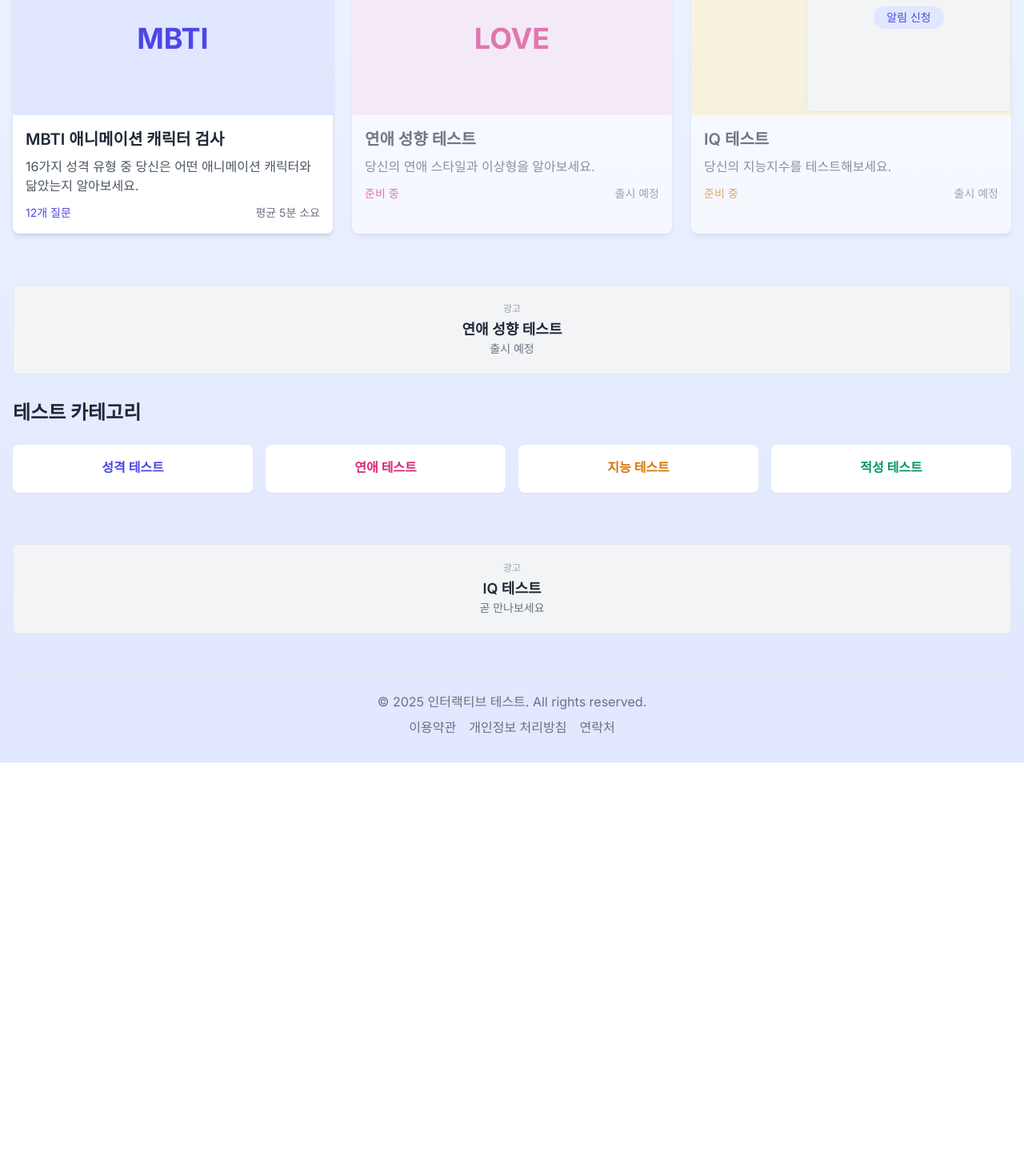
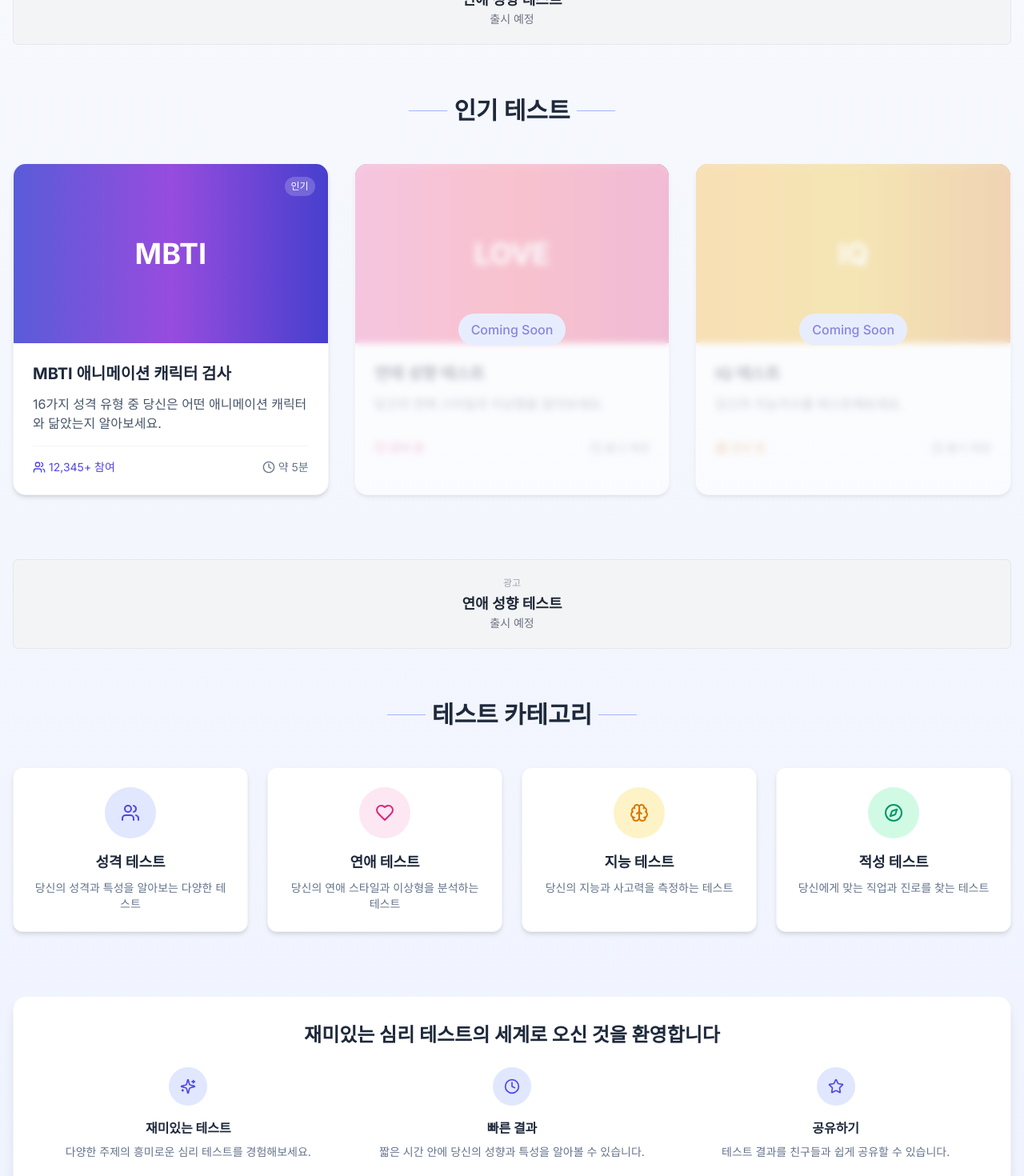
Before and after one commit to mingyun-jeong/interactive-site, a Next.js app: page / in a window 1280 px wide. Shown: the part 420-1890 px from the top of the page at 80% size. Before the commit the page ends 1373 px from the top, so only its background shows below. Built offline with nearby package versions, Linux system fonts and the light colour scheme.

Commit message:
Improve home page design and fix image loading with external domains

```diff
--- a/app/page.tsx
+++ b/app/page.tsx
@@ -1,98 +1,142 @@
 import Link from "next/link";
 import AdBanner from "./components/AdBanner";
+import {
+  Users,
+  Sparkles,
+  Brain,
+  Compass,
+  ChevronRight,
+  Heart,
+  Star,
+  Clock
+} from "lucide-react";
 
 export default function Home() {
   return (
-    <div className="min-h-screen bg-gradient-to-b from-blue-50 to-indigo-100 dark:from-gray-900 dark:to-gray-800">
-      <div className="container mx-auto px-4 py-8">
-        <header className="text-center mb-12">
-          <h1 className="text-4xl md:text-5xl font-bold text-indigo-600 dark:text-indigo-400 mb-4">
+    <div className="min-h-screen bg-gradient-to-b from-slate-50 to-indigo-50 dark:from-slate-950 dark:to-indigo-950">
+      <div className="container mx-auto px-4 py-12">
+        <header className="text-center mb-16">
+          <div className="inline-block mb-4 bg-indigo-100 dark:bg-indigo-900/30 px-4 py-2 rounded-full text-indigo-700 dark:text-indigo-300 font-medium text-sm">
+            재미있는 심리 테스트
+          </div>
+          <h1 className="text-5xl md:text-6xl font-bold mb-6 bg-gradient-to-r from-indigo-600 via-purple-600 to-pink-500 text-transparent bg-clip-text">
             애니메이션 MBTI 테스트
           </h1>
-          <p className="text-lg text-gray-600 dark:text-gray-300">
+          <p className="text-xl text-slate-600 dark:text-slate-300 max-w-2xl mx-auto">
             나는 어떤 애니메이션 캐릭터와 닮았을까? 재미있는 MBTI 테스트로 알아보세요!
           </p>
+
+          <div className="mt-10">
+            <Link
+              href="/quizzes/mbti"
+              className="inline-flex items-center bg-indigo-600 hover:bg-indigo-700 text-white font-medium px-8 py-3 rounded-full shadow-lg hover:shadow-xl transition-all duration-300 transform hover:scale-105"
+            >
+              테스트 시작하기
+              <ChevronRight className="ml-2 h-5 w-5" />
+            </Link>
+          </div>
         </header>
 
         {/* 상단 광고 배너 */}
+        <div className="my-16">
           <AdBanner type="horizontal" position="top" />
+        </div>
 
-        <section className="mb-16 mt-8">
-          <h2 className="text-2xl font-bold text-gray-800 dark:text-gray-200 mb-6">
+        <section className="mb-20">
+          <div className="flex items-center justify-center space-x-2 mb-12">
+            <div className="h-px w-12 bg-indigo-300 dark:bg-indigo-700"></div>
+            <h2 className="text-3xl font-bold text-slate-800 dark:text-slate-200">
               인기 테스트
             </h2>
-          <div className="grid grid-cols-1 md:grid-cols-2 lg:grid-cols-3 gap-6">
+            <div className="h-px w-12 bg-indigo-300 dark:bg-indigo-700"></div>
+          </div>
+
+          <div className="grid grid-cols-1 md:grid-cols-2 lg:grid-cols-3 gap-8">
             <Link href="/quizzes/mbti" className="group">
-              <div className="bg-white dark:bg-gray-800 rounded-lg shadow-md overflow-hidden transition-transform duration-300 group-hover:shadow-lg group-hover:-translate-y-1">
-                <div className="relative h-48 bg-indigo-100 dark:bg-indigo-900">
-                  <div className="absolute inset-0 flex items-center justify-center">
-                    <span className="text-4xl font-bold text-indigo-600 dark:text-indigo-400">MBTI</span>
+              <div className="h-full bg-white dark:bg-slate-800 rounded-2xl shadow-md overflow-hidden transition-all duration-300 group-hover:shadow-xl group-hover:-translate-y-1 border border-slate-100 dark:border-slate-700">
+                <div className="relative h-56 bg-gradient-to-r from-indigo-500 via-purple-500 to-indigo-600 flex items-center justify-center p-6">
+                  <div className="absolute inset-0 bg-black/10"></div>
+                  <span className="relative text-4xl font-bold text-white">MBTI</span>
+                  <div className="absolute top-4 right-4 bg-white/20 backdrop-blur-sm text-white text-xs font-medium px-2 py-1 rounded-full">
+                    인기
                   </div>
                 </div>
-                <div className="p-4">
-                  <h3 className="text-xl font-semibold text-gray-800 dark:text-white mb-2">
+                <div className="p-6">
+                  <h3 className="text-xl font-bold text-slate-800 dark:text-white mb-3">
                     MBTI 애니메이션 캐릭터 검사
                   </h3>
-                  <p className="text-gray-600 dark:text-gray-300 mb-3">
+                  <p className="text-slate-600 dark:text-slate-300 mb-4">
                     16가지 성격 유형 중 당신은 어떤 애니메이션 캐릭터와 닮았는지 알아보세요.
                   </p>
-                  <div className="flex justify-between items-center">
-                    <span className="text-sm text-indigo-600 dark:text-indigo-400">
-                      12개 질문
-                    </span>
-                    <span className="text-sm text-gray-500 dark:text-gray-400">
-                      평균 5분 소요
-                    </span>
+                  <div className="flex items-center justify-between mt-auto pt-4 border-t border-slate-100 dark:border-slate-700">
+                    <div className="flex items-center text-sm text-indigo-600 dark:text-indigo-400">
+                      <Users className="h-4 w-4 mr-1" />
+                      <span>12,345+ 참여</span>
+                    </div>
+                    <div className="flex items-center text-sm text-slate-500 dark:text-slate-400">
+                      <Clock className="h-4 w-4 mr-1" />
+                      <span>약 5분</span>
+                    </div>
                   </div>
                 </div>
               </div>
             </Link>
 
             {/* 추가 퀴즈 카드 - 추후 확장 가능 */}
-            <div className="bg-white dark:bg-gray-800 rounded-lg shadow-md overflow-hidden opacity-60">
-              <div className="relative h-48 bg-pink-100 dark:bg-pink-900">
-                <div className="absolute inset-0 flex items-center justify-center">
-                  <span className="text-4xl font-bold text-pink-600 dark:text-pink-400">LOVE</span>
+            <div className="h-full bg-white dark:bg-slate-800 rounded-2xl shadow-md overflow-hidden border border-slate-100 dark:border-slate-700 opacity-60 relative">
+              <div className="absolute inset-0 flex items-center justify-center bg-white/50 dark:bg-slate-900/50 backdrop-blur-sm z-10">
+                <div className="bg-indigo-100 dark:bg-indigo-900/60 text-indigo-700 dark:text-indigo-300 font-medium px-4 py-2 rounded-full">
+                  Coming Soon
                 </div>
               </div>
-              <div className="p-4">
-                <h3 className="text-xl font-semibold text-gray-800 dark:text-white mb-2">
+              <div className="relative h-56 bg-gradient-to-r from-pink-500 via-rose-500 to-pink-600 flex items-center justify-center p-6">
+                <span className="text-4xl font-bold text-white">LOVE</span>
+              </div>
+              <div className="p-6">
+                <h3 className="text-xl font-bold text-slate-800 dark:text-white mb-3">
                   연애 성향 테스트
                 </h3>
-                <p className="text-gray-600 dark:text-gray-300 mb-3">
+                <p className="text-slate-600 dark:text-slate-300 mb-4">
                   당신의 연애 스타일과 이상형을 알아보세요.
                 </p>
-                <div className="flex justify-between items-center">
-                  <span className="text-sm text-pink-600 dark:text-pink-400">
-                    준비 중
-                  </span>
-                  <span className="text-sm text-gray-500 dark:text-gray-400">
-                    출시 예정
-                  </span>
+                <div className="flex items-center justify-between mt-auto pt-4 border-t border-slate-100 dark:border-slate-700">
+                  <div className="flex items-center text-sm text-pink-600 dark:text-pink-400">
+                    <Heart className="h-4 w-4 mr-1" />
+                    <span>준비 중</span>
+                  </div>
+                  <div className="flex items-center text-sm text-slate-500 dark:text-slate-400">
+                    <Clock className="h-4 w-4 mr-1" />
+                    <span>출시 예정</span>
+                  </div>
                 </div>
               </div>
             </div>
 
-            <div className="bg-white dark:bg-gray-800 rounded-lg shadow-md overflow-hidden opacity-60">
-              <div className="relative h-48 bg-amber-100 dark:bg-amber-900">
-                <div className="absolute inset-0 flex items-center justify-center">
-                  <span className="text-4xl font-bold text-amber-600 dark:text-amber-400">IQ</span>
+            <div className="h-full bg-white dark:bg-slate-800 rounded-2xl shadow-md overflow-hidden border border-slate-100 dark:border-slate-700 opacity-60 relative">
+              <div className="absolute inset-0 flex items-center justify-center bg-white/50 dark:bg-slate-900/50 backdrop-blur-sm z-10">
+                <div className="bg-indigo-100 dark:bg-indigo-900/60 text-indigo-700 dark:text-indigo-300 font-medium px-4 py-2 rounded-full">
+                  Coming Soon
                 </div>
               </div>
-              <div className="p-4">
-                <h3 className="text-xl font-semibold text-gray-800 dark:text-white mb-2">
+              <div className="relative h-56 bg-gradient-to-r from-amber-500 via-yellow-500 to-amber-600 flex items-center justify-center p-6">
+                <span className="text-4xl font-bold text-white">IQ</span>
+              </div>
+              <div className="p-6">
+                <h3 className="text-xl font-bold text-slate-800 dark:text-white mb-3">
                   IQ 테스트
                 </h3>
-                <p className="text-gray-600 dark:text-gray-300 mb-3">
+                <p className="text-slate-600 dark:text-slate-300 mb-4">
                   당신의 지능지수를 테스트해보세요.
                 </p>
-                <div className="flex justify-between items-center">
-                  <span className="text-sm text-amber-600 dark:text-amber-400">
-                    준비 중
-                  </span>
-                  <span className="text-sm text-gray-500 dark:text-gray-400">
-                    출시 예정
-                  </span>
+                <div className="flex items-center justify-between mt-auto pt-4 border-t border-slate-100 dark:border-slate-700">
+                  <div className="flex items-center text-sm text-amber-600 dark:text-amber-400">
+                    <Brain className="h-4 w-4 mr-1" />
+                    <span>준비 중</span>
+                  </div>
+                  <div className="flex items-center text-sm text-slate-500 dark:text-slate-400">
+                    <Clock className="h-4 w-4 mr-1" />
+                    <span>출시 예정</span>
+                  </div>
                 </div>
               </div>
             </div>
@@ -100,44 +144,95 @@
         </section>
 
         {/* 중간 광고 배너 */}
-        <div className="my-8">
+        <div className="my-16">
           <AdBanner type="horizontal" position="inline" />
         </div>
 
-        <section className="mb-16">
-          <h2 className="text-2xl font-bold text-gray-800 dark:text-gray-200 mb-6">
+        <section className="mb-20">
+          <div className="flex items-center justify-center space-x-2 mb-12">
+            <div className="h-px w-12 bg-indigo-300 dark:bg-indigo-700"></div>
+            <h2 className="text-3xl font-bold text-slate-800 dark:text-slate-200">
               테스트 카테고리
             </h2>
-          <div className="grid grid-cols-2 md:grid-cols-3 lg:grid-cols-4 gap-4">
-            <div className="bg-white dark:bg-gray-800 rounded-lg p-4 text-center shadow-sm hover:shadow-md transition-shadow">
-              <span className="block text-indigo-600 dark:text-indigo-400 font-semibold mb-1">성격 테스트</span>
+            <div className="h-px w-12 bg-indigo-300 dark:bg-indigo-700"></div>
           </div>
-            <div className="bg-white dark:bg-gray-800 rounded-lg p-4 text-center shadow-sm hover:shadow-md transition-shadow">
-              <span className="block text-pink-600 dark:text-pink-400 font-semibold mb-1">연애 테스트</span>
+
+          <div className="grid grid-cols-1 sm:grid-cols-2 lg:grid-cols-4 gap-6">
+            <div className="bg-white dark:bg-slate-800 rounded-xl p-6 text-center shadow-md border border-slate-100 dark:border-slate-700 hover:shadow-lg transition-all hover:-translate-y-1 duration-300">
+              <div className="w-16 h-16 bg-indigo-100 dark:bg-indigo-900/30 rounded-full flex items-center justify-center mx-auto mb-4">
+                <Users className="h-6 w-6 text-indigo-600 dark:text-indigo-400" />
               </div>
-            <div className="bg-white dark:bg-gray-800 rounded-lg p-4 text-center shadow-sm hover:shadow-md transition-shadow">
-              <span className="block text-amber-600 dark:text-amber-400 font-semibold mb-1">지능 테스트</span>
+              <h3 className="font-bold text-lg text-slate-800 dark:text-white mb-2">성격 테스트</h3>
+              <p className="text-slate-500 dark:text-slate-400 text-sm">당신의 성격과 특성을 알아보는 다양한 테스트</p>
             </div>
-            <div className="bg-white dark:bg-gray-800 rounded-lg p-4 text-center shadow-sm hover:shadow-md transition-shadow">
-              <span className="block text-emerald-600 dark:text-emerald-400 font-semibold mb-1">적성 테스트</span>
+
+            <div className="bg-white dark:bg-slate-800 rounded-xl p-6 text-center shadow-md border border-slate-100 dark:border-slate-700 hover:shadow-lg transition-all hover:-translate-y-1 duration-300">
+              <div className="w-16 h-16 bg-pink-100 dark:bg-pink-900/30 rounded-full flex items-center justify-center mx-auto mb-4">
+                <Heart className="h-6 w-6 text-pink-600 dark:text-pink-400" />
+              </div>
+              <h3 className="font-bold text-lg text-slate-800 dark:text-white mb-2">연애 테스트</h3>
+              <p className="text-slate-500 dark:text-slate-400 text-sm">당신의 연애 스타일과 이상형을 분석하는 테스트</p>
+            </div>
+
+            <div className="bg-white dark:bg-slate-800 rounded-xl p-6 text-center shadow-md border border-slate-100 dark:border-slate-700 hover:shadow-lg transition-all hover:-translate-y-1 duration-300">
+              <div className="w-16 h-16 bg-amber-100 dark:bg-amber-900/30 rounded-full flex items-center justify-center mx-auto mb-4">
+                <Brain className="h-6 w-6 text-amber-600 dark:text-amber-400" />
+              </div>
+              <h3 className="font-bold text-lg text-slate-800 dark:text-white mb-2">지능 테스트</h3>
+              <p className="text-slate-500 dark:text-slate-400 text-sm">당신의 지능과 사고력을 측정하는 테스트</p>
+            </div>
+
+            <div className="bg-white dark:bg-slate-800 rounded-xl p-6 text-center shadow-md border border-slate-100 dark:border-slate-700 hover:shadow-lg transition-all hover:-translate-y-1 duration-300">
+              <div className="w-16 h-16 bg-emerald-100 dark:bg-emerald-900/30 rounded-full flex items-center justify-center mx-auto mb-4">
+                <Compass className="h-6 w-6 text-emerald-600 dark:text-emerald-400" />
+              </div>
+              <h3 className="font-bold text-lg text-slate-800 dark:text-white mb-2">적성 테스트</h3>
+              <p className="text-slate-500 dark:text-slate-400 text-sm">당신에게 맞는 직업과 진로를 찾는 테스트</p>
             </div>
           </div>
         </section>
 
-        {/* 측면 광고 (데스크톱에서만 보임) */}
-        <div className="hidden lg:block lg:fixed lg:right-4 lg:top-1/2 lg:-translate-y-1/2">
-          <AdBanner type="vertical" position="inline" />
+        {/* 사이트 정보 */}
+        <section className="mb-20 bg-white dark:bg-slate-800 rounded-2xl p-8 shadow-lg border border-slate-100 dark:border-slate-700">
+          <h2 className="text-2xl font-bold text-slate-800 dark:text-white mb-6 text-center">
+            재미있는 심리 테스트의 세계로 오신 것을 환영합니다
+          </h2>
+          <div className="grid md:grid-cols-3 gap-8">
+            <div className="flex flex-col items-center text-center">
+              <div className="w-12 h-12 bg-indigo-100 dark:bg-indigo-900/30 rounded-full flex items-center justify-center mb-4">
+                <Sparkles className="h-5 w-5 text-indigo-600 dark:text-indigo-400" />
               </div>
+              <h3 className="font-bold text-slate-800 dark:text-white mb-2">재미있는 테스트</h3>
+              <p className="text-slate-500 dark:text-slate-400 text-sm">다양한 주제의 흥미로운 심리 테스트를 경험해보세요.</p>
+            </div>
+
+            <div className="flex flex-col items-center text-center">
+              <div className="w-12 h-12 bg-indigo-100 dark:bg-indigo-900/30 rounded-full flex items-center justify-center mb-4">
+                <Clock className="h-5 w-5 text-indigo-600 dark:text-indigo-400" />
+              </div>
+              <h3 className="font-bold text-slate-800 dark:text-white mb-2">빠른 결과</h3>
+              <p className="text-slate-500 dark:text-slate-400 text-sm">짧은 시간 안에 당신의 성향과 특성을 알아볼 수 있습니다.</p>
+            </div>
+
+            <div className="flex flex-col items-center text-center">
+              <div className="w-12 h-12 bg-indigo-100 dark:bg-indigo-900/30 rounded-full flex items-center justify-center mb-4">
+                <Star className="h-5 w-5 text-indigo-600 dark:text-indigo-400" />
+              </div>
+              <h3 className="font-bold text-slate-800 dark:text-white mb-2">공유하기</h3>
+              <p className="text-slate-500 dark:text-slate-400 text-sm">테스트 결과를 친구들과 쉽게 공유할 수 있습니다.</p>
+            </div>
+          </div>
+        </section>
 
         {/* 하단 광고 배너 */}
         <AdBanner type="horizontal" position="bottom" />
 
-        <footer className="text-center text-gray-500 dark:text-gray-400 mt-12 pt-6 border-t border-gray-200 dark:border-gray-700">
-          <p className="mb-2">© 2025 인터랙티브 테스트. All rights reserved.</p>
-          <div className="flex justify-center space-x-4">
-            <a href="#" className="hover:text-indigo-600 dark:hover:text-indigo-400">이용약관</a>
-            <a href="#" className="hover:text-indigo-600 dark:hover:text-indigo-400">개인정보 처리방침</a>
-            <a href="#" className="hover:text-indigo-600 dark:hover:text-indigo-400">연락처</a>
+        <footer className="text-center text-slate-500 dark:text-slate-400 mt-16 pt-8 border-t border-slate-200 dark:border-slate-700">
+          <p className="mb-4">© 2025 인터랙티브 테스트. All rights reserved.</p>
+          <div className="flex justify-center space-x-6">
+            <a href="#" className="hover:text-indigo-600 dark:hover:text-indigo-400 transition-colors">이용약관</a>
+            <a href="#" className="hover:text-indigo-600 dark:hover:text-indigo-400 transition-colors">개인정보 처리방침</a>
+            <a href="#" className="hover:text-indigo-600 dark:hover:text-indigo-400 transition-colors">연락처</a>
           </div>
         </footer>
       </div>
--- a/next.config.js
+++ b/next.config.js
@@ -2,6 +2,7 @@
 const nextConfig = {
   images: {
     unoptimized: true,
+    domains: ['i.imgur.com', 'raw.githubusercontent.com'],
   },
 };
 
```
Also changed, not shown: app/quizzes/mbti/result/page.tsx (+16 -17 lines). Lines whose indentation alone changed are shown as unchanged.
